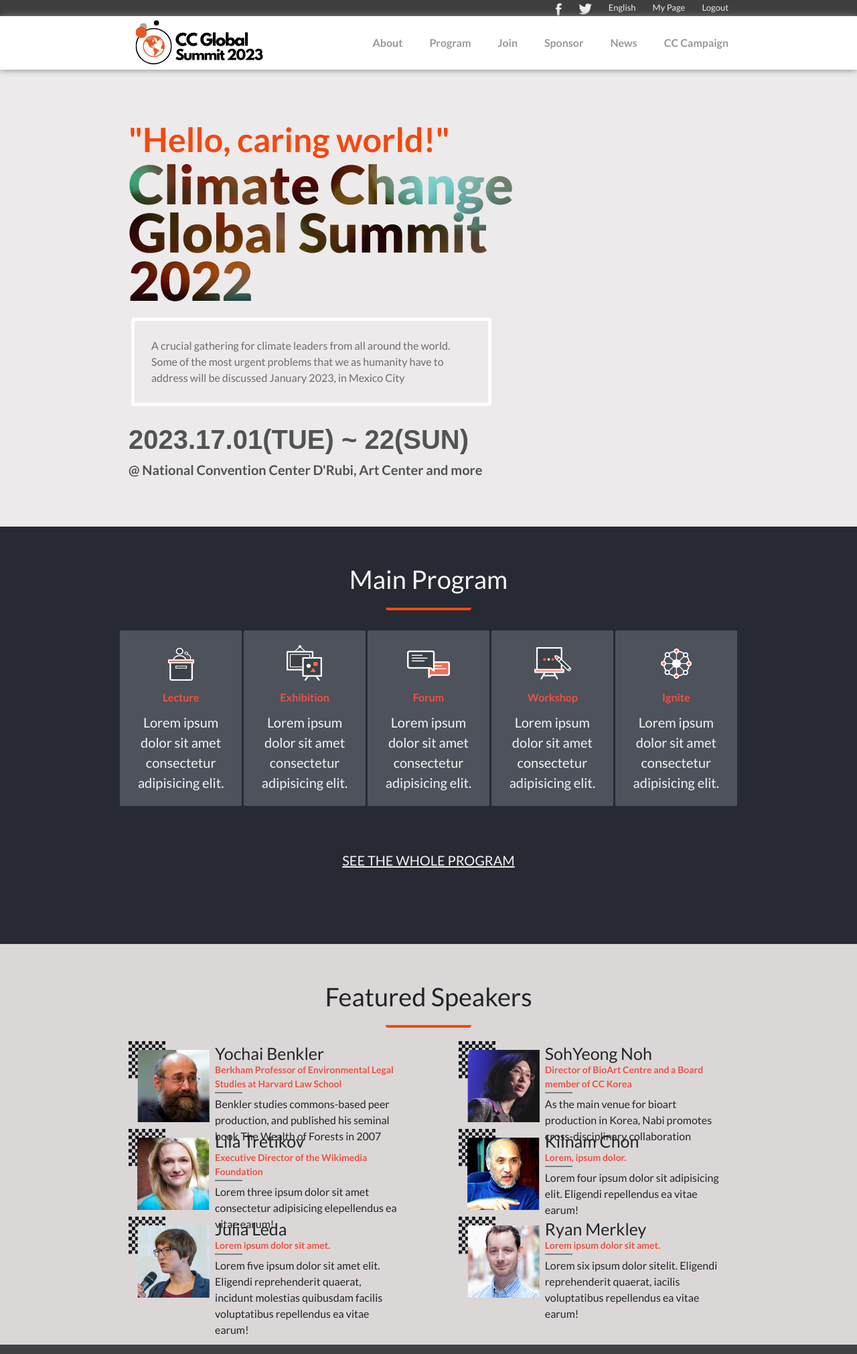
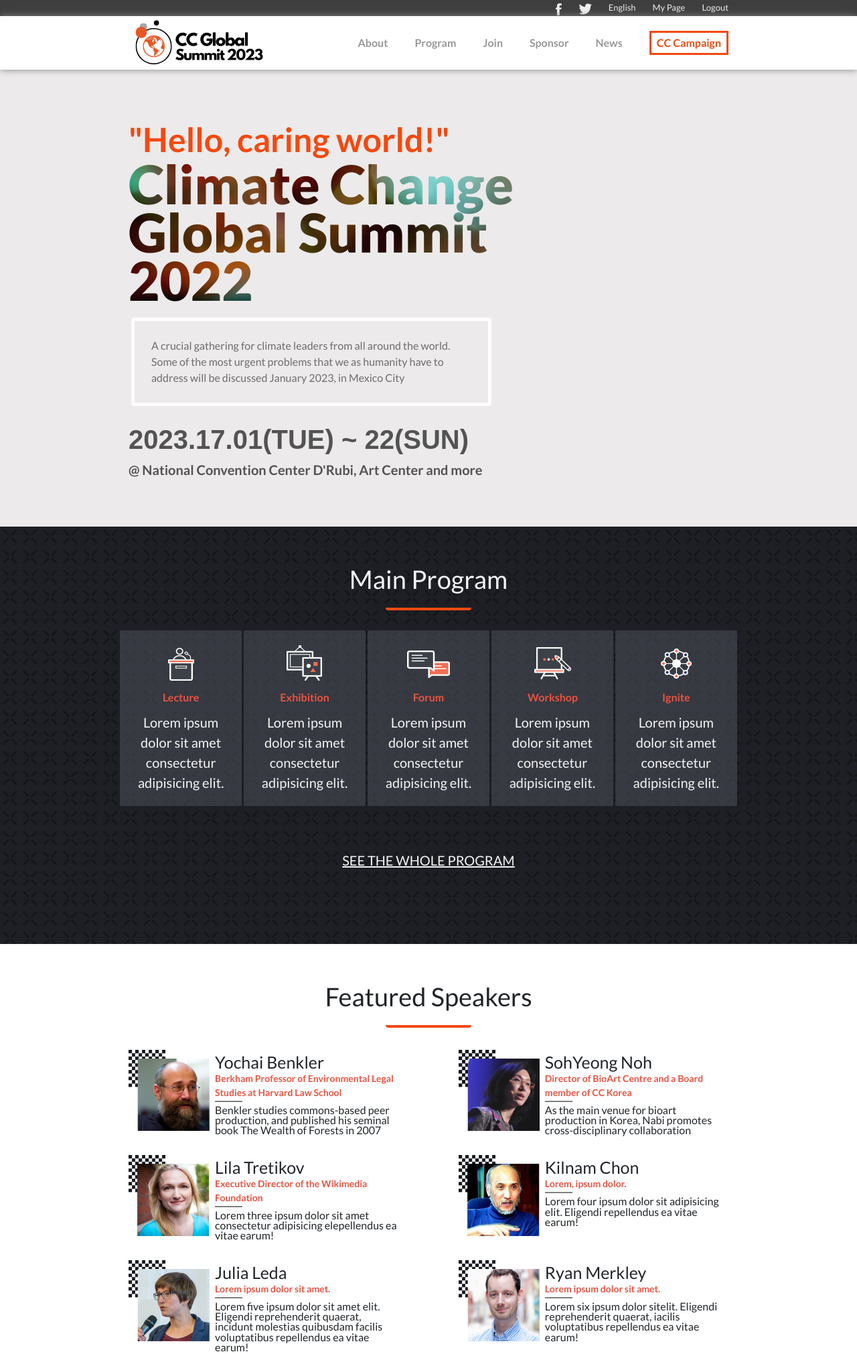
Before and after one commit to rmrmrmr/capstone-project, a website: page index.html in a window 1280 px wide. Shown: the top 2021 px of the page at 67% size. Drawn offline with nearby package versions, Linux system fonts and the light colour scheme; a web font is replaced by a local one.

Commit message:
Fix spacing between SpeakerCards, add BG image to main program section & modify CCCampaign border and font color

```diff
--- a/index.html
+++ b/index.html
@@ -39,7 +39,7 @@
       <a class="topMenu2Txt" href="index.html">Join</a>
       <a class="topMenu2Txt" href="index.html">Sponsor</a>
       <a class="topMenu2Txt" href="index.html">News</a>
-      <a class="topMenu2Txt" href="index.html">CC Campaign</a>
+      <a class="topMenu2Txt campaign" href="index.html">CC Campaign</a>
 
     </div>
   </header>
--- a/styles.css
+++ b/styles.css
@@ -118,7 +118,9 @@
 }
 
 #mainProgram {
-  background-color: #272a32;
+  background-color: #4649527b;
+  background-image: url('images/programBG.png');
+  background-blend-mode: multiply;
   color: whitesmoke;
   width: 100%;
   display: flex;
@@ -159,7 +161,7 @@
   display: flex;
   justify-content: space-between;
   align-items: center;
-  background: #4e525b;
+  background: #4e525b8a;
   border-radius: 2px;
 }
 
@@ -223,6 +225,7 @@
   justify-content: space-between;
   width: 95%;
   gap: 2%;
+  margin: 13px 0;
 }
 
 .speakerImage {
@@ -253,6 +256,7 @@
 .speakerDesc {
   width: 100%;
   font-size: 11px;
+  line-height: 95%;
   margin-top: 2px;
 }
 
@@ -738,6 +742,7 @@
   #featuredSpeakers {
     padding: 20px 0 40px 0;
     gap: 10px;
+    background: white;
   }
 
   #speakersTitle {
@@ -951,4 +956,10 @@
     line-height: 100%;
     color: white;
   }
+
+  .campaign {
+    border:solid #f34910 3.5px;
+    color: #f34910;
+    padding: 3px 8px;
+  }
 }
```
Also changed, not shown: html/about.html (+1 -1 lines), images/programBG.png (added).
